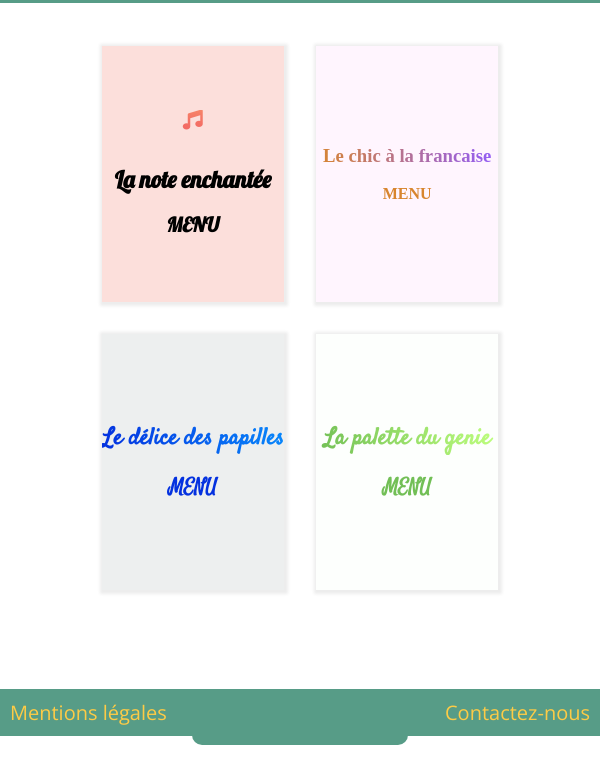
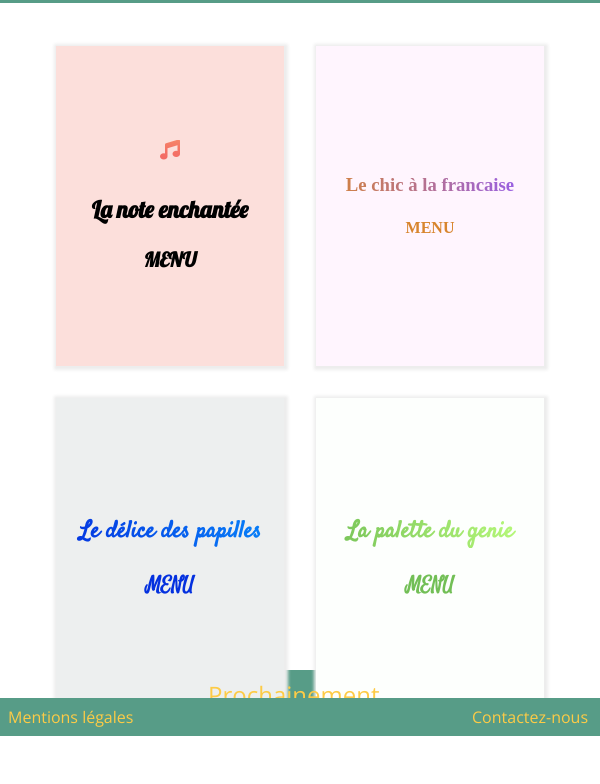
Before and after one commit to Lukkyz/ohmyfood, a website: page index.html in a window 600 px wide. Shown: the part 64-848 px from the top of the page. Drawn offline with nearby package versions, Linux system fonts and the light colour scheme; a web font is replaced by a local one.

Commit message:
Change css

```diff
--- a/css/main.scss
+++ b/css/main.scss
@@ -132,16 +132,12 @@ h3 {
   		border: none;
 	}
     & * {
-        transition: transform 0.5s ease;
+        transition: opacity 0.5s ease, transform 0.5s ease;
     }
     &:hover * {
         transform: scale(1.3);
-        animation: 0.5s zoom both,
+		opacity: 0.5;
     }
-    &:hover {
-        animation: 0.5s zoom both,
-    }
-
 }
 
 .menu1 {
@@ -150,6 +146,7 @@ h3 {
     &_icon, &_icon--page {
         background: -webkit-radial-gradient(bottom left, #f15861, #f78f6a);
         -webkit-background-clip: text;
+        background-clip: text;
         -webkit-text-fill-color: transparent;
         margin-bottom: 10px;
 
@@ -219,12 +216,12 @@ h3 {
 .soon {
     color: $text-color;
     background-color: $primary-color;
-    padding: 1% 2% 1% 2%;
+    padding: 1vh 1vh 1vh 2vh;
     border-radius: 10px;
     width: 8.0em;
     margin-left: auto;
     margin-right: auto;
-    font-size: 4vh;
+    font-size: 2vw;
     margin-bottom: 10vh;
     font-weight: 400;
 }
@@ -255,7 +252,7 @@ h3 {
     bottom: 0;
     position: fixed;
     width: 100%;
-    padding: 10px 1000px 10px 10px;
+    padding: 1vh 1vh 1vh 1vh;
     font-size: 2vw;
 }
 
@@ -293,16 +290,6 @@ h3 {
   100% { transform: translate3d(0px, 0, 0); }
 }
 
-@keyframes zoom {
-    from {
-        opacity: 1
-    }
-    to {
-        opacity: 0.70
-    }
-
-}
-
 @media all and (min-width: 768px) and (max-width: 1330px) {
     .menus {
         width: 100%;
@@ -318,12 +305,6 @@ h3 {
 		height: 250px;
 	   flex: 0 0 38%;
 	   margin-bottom: 5%;
-	}
-}
-
-@media all and (max-width: 768px) and (min-width: 600px) {
-  	.soon {
-    	margin-top: 5%
 	}
 }
 
@@ -351,16 +332,16 @@ h3 {
 		margin-bottom: 0%;
 	}
 	.soon {
-		font-size: 3vh;
+		font-size: 3vw;
 	}
 	.footer_page {
-		font-size: 2.5vh;
+		font-size: 2vh;
 	}
 }
 
 @media all and (max-width: 600px) {
 	.menu-prev {
-		height: 20vh;
+		height: 25vh;
 		margin: 2vh;
 	}
 	.menu {
@@ -370,6 +351,21 @@ h3 {
 	   }
 	}
    .menus {
-	   height: 80vh;
+		width: 100%;
+		height: 80vh;
+   }
+   .soon {
+	   font-size: 4vw;
    }
 }
+
+@media all and (max-width: 350px) {
+	.menus {
+		width: 100%;
+		height: 100%;
+	}
+	.menu-prev {
+		width: 100%;
+		flex: 0 0 50%;
+	}
+}
--- a/index.html
+++ b/index.html
@@ -14,7 +14,7 @@
         <header class="header">
 			<h1 class="header_logo"><a href="index.html">ohmyfood</a></h1>
         </header>
-            <section class="menus">
+            <main class="menus">
                 <article class="menu-prev menu1">
                     <i class="menu1_icon fas fa-music"></i><br>
                     <h3 class="menu-prev_title menu1_title">La note enchantée</h3>
@@ -35,7 +35,7 @@
                     <h3 class="menu-prev_title menu4_title">La palette du genie</h3>
                     <a href="menu4.html" class="menu-prev_link">MENU</a>
                 </article>
-            </section>
+            </main>
             <div class="soon">Prochainement</div>
 		<footer class="footer_page">
         	<div>
--- a/package.json
+++ b/package.json
@@ -6,6 +6,6 @@
   "scripts": {
     "sass": "sass --watch ./css/main.scss:./css/style.css"
   },
-  "author": "",
+  "author": "ohmyfood",
   "license": "ISC"
 }
```
Also changed, not shown: mentions-legales.html (+1 -1 lines), menu1.html (+0 -2 lines), menu2.html (+1 -4 lines), menu3.html (+0 -3 lines), menu4.html (+0 -3 lines), css/style.css, 1 other file.
